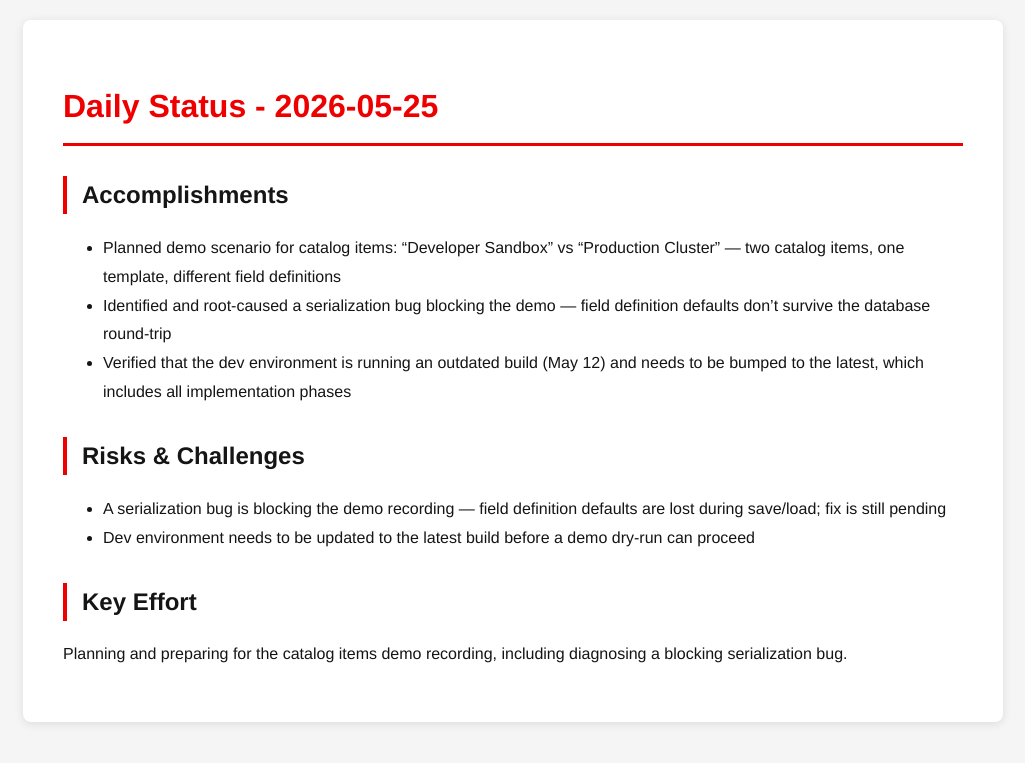
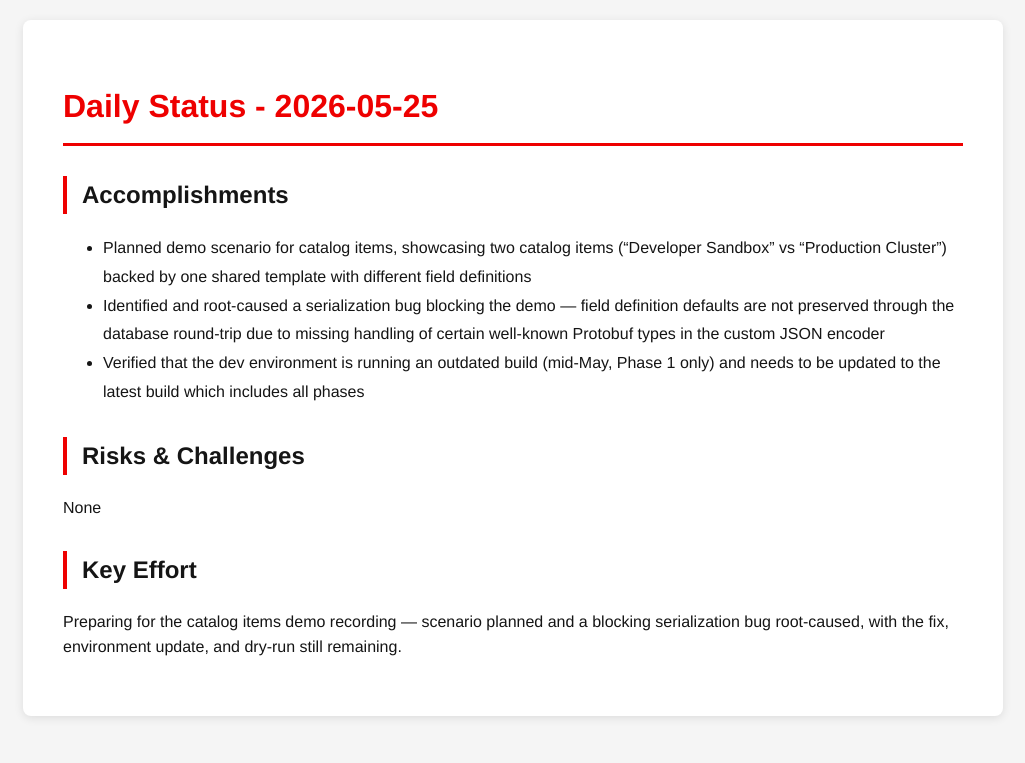
Before and after one commit to tzvatot/daily-status, a Jekyll site: the page built from 2026-05-25.md, in a window 1280 px wide. Shown: the top 763 px of the page, without its empty margins (127-1152 px from the left). Built offline with Jekyll 4.4.1, drawn with Linux system fonts in a browser that asks for light colours.

Commit message:
Daily status update - 2026-05-25

```diff
--- a/2026-05-25.md
+++ b/2026-05-25.md
@@ -7,13 +7,12 @@ date: 2026-05-25
 # Daily Status - 2026-05-25
 
 ## Accomplishments
-- Planned demo scenario for catalog items: "Developer Sandbox" vs "Production Cluster" — two catalog items, one template, different field definitions
-- Identified and root-caused a serialization bug blocking the demo — field definition defaults don't survive the database round-trip
-- Verified that the dev environment is running an outdated build (May 12) and needs to be bumped to the latest, which includes all implementation phases
+- Planned demo scenario for catalog items, showcasing two catalog items ("Developer Sandbox" vs "Production Cluster") backed by one shared template with different field definitions
+- Identified and root-caused a serialization bug blocking the demo — field definition defaults are not preserved through the database round-trip due to missing handling of certain well-known Protobuf types in the custom JSON encoder
+- Verified that the dev environment is running an outdated build (mid-May, Phase 1 only) and needs to be updated to the latest build which includes all phases
 
 ## Risks & Challenges
-- A serialization bug is blocking the demo recording — field definition defaults are lost during save/load; fix is still pending
-- Dev environment needs to be updated to the latest build before a demo dry-run can proceed
+None
 
 ## Key Effort
-Planning and preparing for the catalog items demo recording, including diagnosing a blocking serialization bug.
+Preparing for the catalog items demo recording — scenario planned and a blocking serialization bug root-caused, with the fix, environment update, and dry-run still remaining.
```
